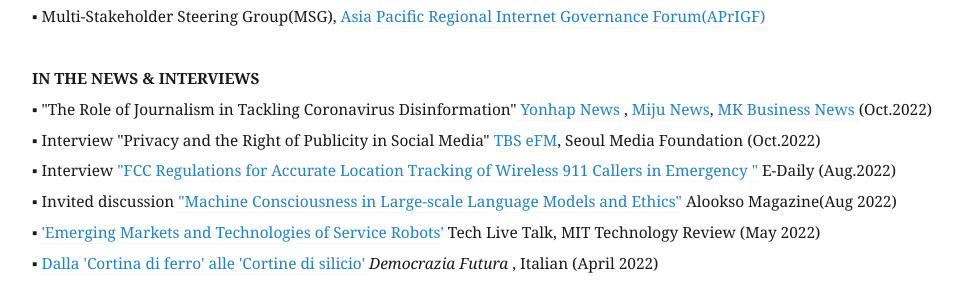
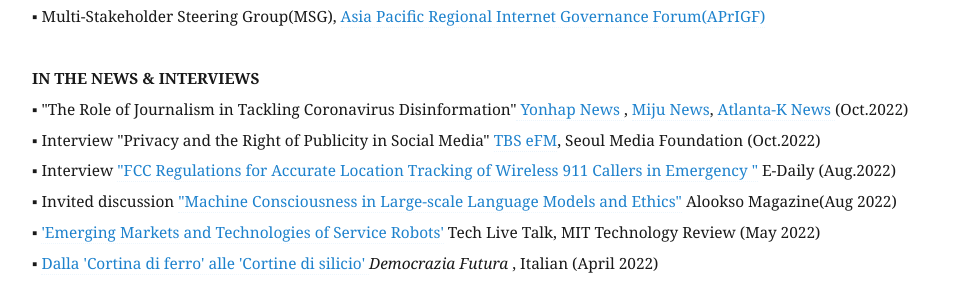
Before and after one commit to eunchangchoi/eunchangchoi.github.io, a Jekyll site: the page built from index.md, in a window 1280 px wide and 900 px high, scrolled down 6180 px. Shown: the part 161-447 px from the top of the window, without its empty margins (68-1041 px from the left). Built offline with Jekyll 4.4.1, drawn with Linux system fonts in a browser that asks for light colours.

Commit message:
Update index.md

```diff
--- a/index.md
+++ b/index.md
@@ -149,7 +149,7 @@
 ▪ Multi-Stakeholder Steering Group(MSG), <a href="https://ap.rigf.asia/"> Asia Pacific Regional Internet Governance Forum(APrIGF)</a> <br>
   <br>
  <strong> IN THE NEWS & INTERVIEWS</strong> <br>
-▪ "The Role of Journalism in Tackling Coronavirus Disinformation"<a href="https://www.yna.co.kr/view/AKR20221012124400371"> Yonhap News </a>, <a href="https://mijunews.com/2022/10/13/%ec%98%81%ec%83%81%ec%b5%9c%ec%9d%80%ec%b0%bd-%ea%b5%90%ec%88%98-%ea%b0%80%ec%a7%9c%eb%89%b4%ec%8a%a4%ec%9d%98-%ea%b3%a0%ea%b3%a0%ed%95%99%ed%8c%ac%eb%8d%b0%eb%af%b9-%ec%96%b8%eb%a1%a0%ec%9d%98/"> Miju News</a>, <a href="https://www.mk.co.kr/news/politics/view/2022/10/901792/"> MK Business News </a> (Oct.2022) <br>
+▪ "The Role of Journalism in Tackling Coronavirus Disinformation"<a href="https://www.yna.co.kr/view/AKR20221012124400371"> Yonhap News </a>, <a href="https://mijunews.com/2022/10/13/%ec%98%81%ec%83%81%ec%b5%9c%ec%9d%80%ec%b0%bd-%ea%b5%90%ec%88%98-%ea%b0%80%ec%a7%9c%eb%89%b4%ec%8a%a4%ec%9d%98-%ea%b3%a0%ea%b3%a0%ed%95%99%ed%8c%ac%eb%8d%b0%eb%af%b9-%ec%96%b8%eb%a1%a0%ec%9d%98/"> Miju News</a>, <a href="https://atlantak.com/%ec%84%b8%ea%b3%84%ed%95%9c%ec%9d%b8%ec%96%b8%eb%a1%a0%ec%9d%b8%ed%98%91-%ea%b5%ad%ec%a0%9c%ec%8b%ac%ed%8f%ac%ec%a7%80%ec%97%84-%ec%95%a0%ed%8b%80%eb%9e%9c%ed%83%80-k-%ec%82%ac%eb%a1%80/"> Atlanta-K News </a> (Oct.2022) <br>
 ▪ Interview "Privacy and the Right of Publicity in Social Media" <a href="https://podcasts.apple.com/af/podcast/tbs-efm-this-morning/id1038822609"> TBS eFM</a>, Seoul Media Foundation (Oct.2022)<br>
 ▪ Interview <a href="https://www.edaily.co.kr/news/read?newsId=03722806632430600&mediaCodeNo=257"> "FCC Regulations for Accurate Location Tracking of Wireless 911 Callers in Emergency "</a> E-Daily (Aug.2022)<br>
 ▪ Invited discussion <a href="https://alook.so/posts/latO5RY"> "Machine Consciousness in Large-scale Language Models and Ethics"</a> Alookso Magazine(Aug 2022)<br>
```
